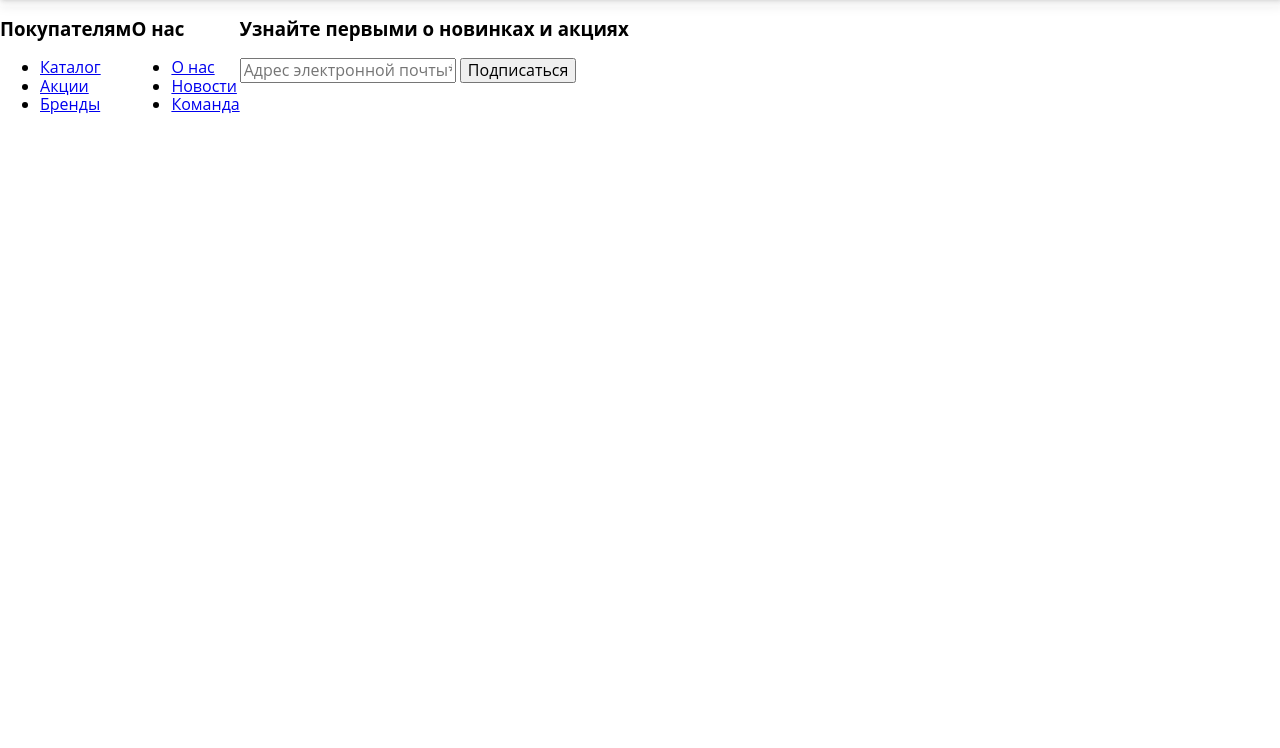
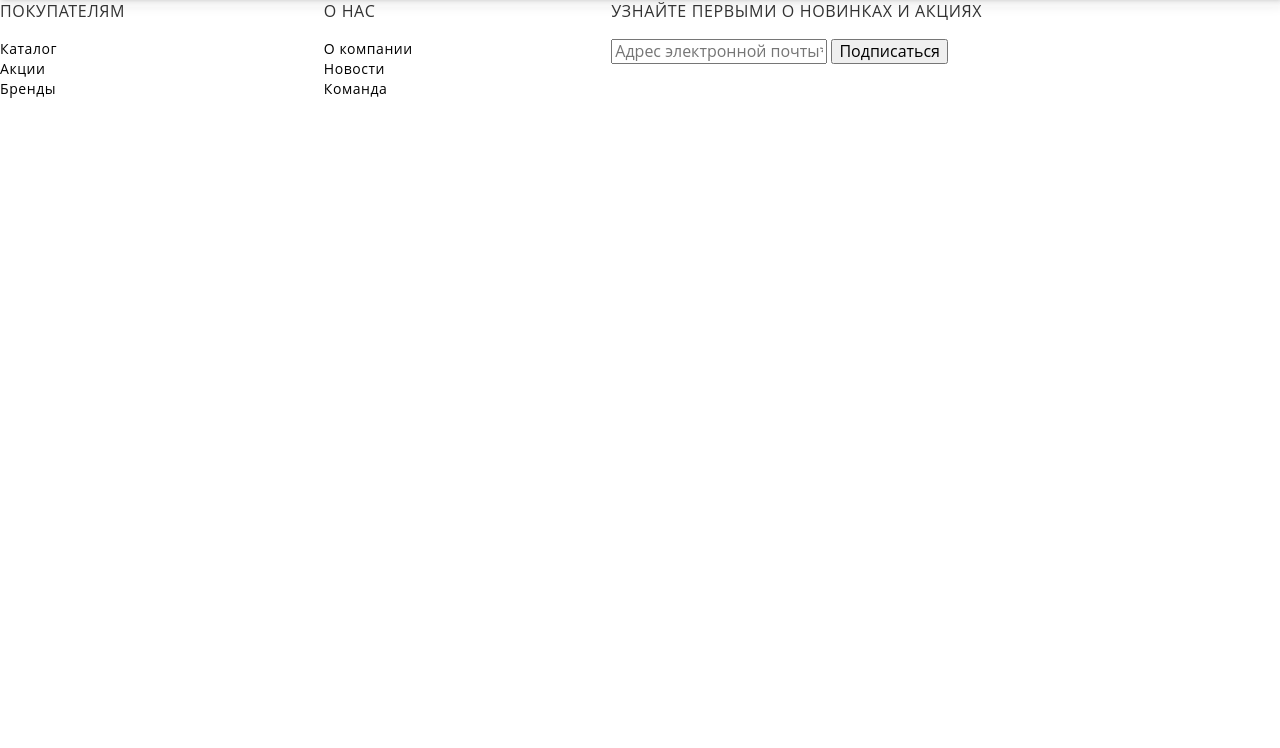
Before and after one commit to KenKarlson/kidsshop, a plain HTML site: page index.html in a window 1280 px wide. Shown: the part 52-800 px from the top of the page. Drawn offline with Linux system fonts and the light colour scheme.

Commit message:
fix footer nav

```diff
--- a/assets/sass/blocks/footer/_footer.sass
+++ b/assets/sass/blocks/footer/_footer.sass
@@ -2,3 +2,34 @@
   &-wrapper
     display: flex
     align-items: start
+  &__list
+    flex-grow: 2
+  &__title
+    margin-top: 0
+    margin-bottom: 16px
+    padding: 0
+    text-transform: uppercase
+    font-style: normal
+    font-weight: 400
+    font-size: 16px
+    line-height: 24px
+    letter-spacing: 0.04em
+    text-transform: uppercase
+    color: #333333
+  &__ul
+    list-style: none
+    margin: 0
+    padding: 0
+
+  &__item
+  &__link
+    margin-bottom: 8px
+    text-decoration: none
+    font-style: normal
+    font-weight: 400
+    font-size: 14px
+    line-height: 20px
+    letter-spacing: 0.04em
+    color: inherit
+  &__contact-form
+    flex-grow: 3
--- a/index.html
+++ b/index.html
@@ -52,7 +52,7 @@
         <div class="footer__list">
           <h3 class="footer__title">О нас</h3>
           <ul class="footer__ul">
-            <li class="li footer__item"><a href="#" class="footer__link">О нас</a></li>
+            <li class="li footer__item"><a href="#" class="footer__link">О компании</a></li>
             <li class="li footer__item"><a href="#" class="footer__link">Новости</a></li>
             <li class="li footer__item"><a href="#" class="footer__link">Команда</a></li>
           </ul>
```
Also changed, not shown: assets/css/style.css, 1 other file.
